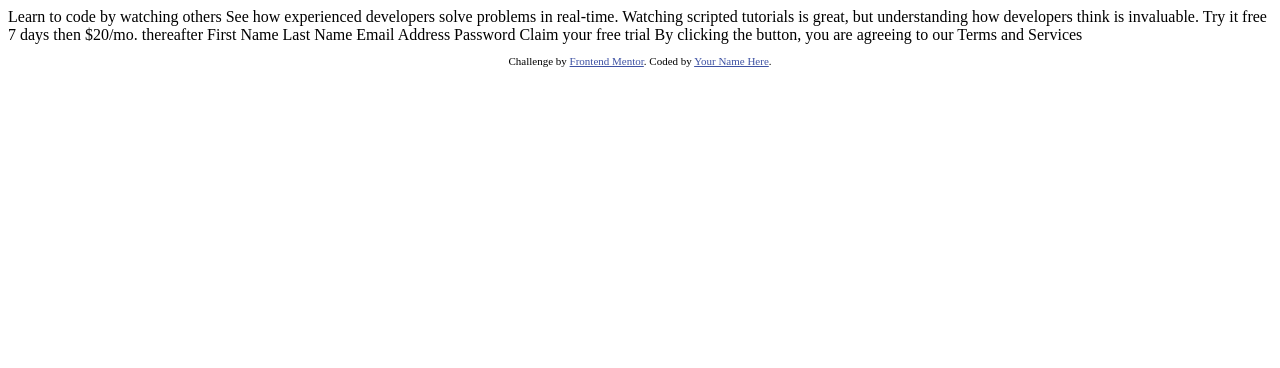
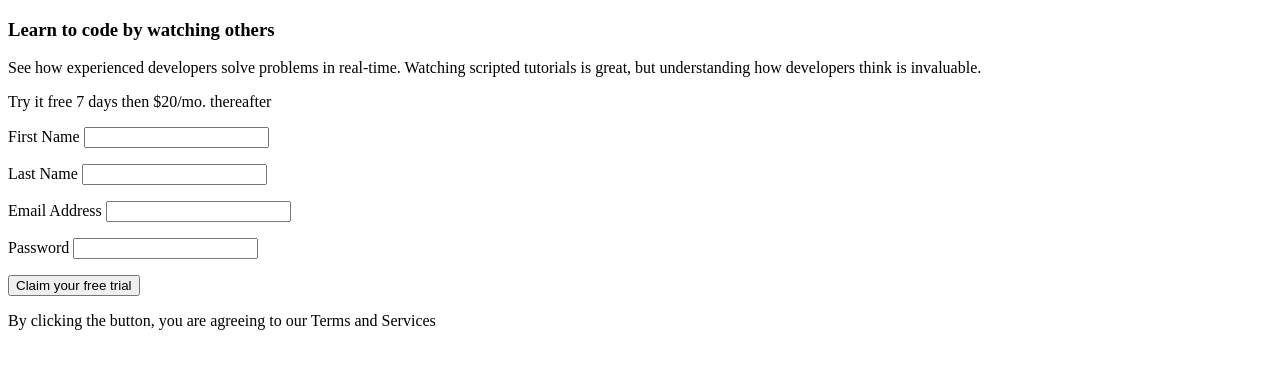
Before and after one commit to Aleclto7/intro-component-with-signup-form-master, a plain HTML site: page index.html in a window 1280 px wide. Drawn offline with Linux system fonts and the light colour scheme.

Commit message:
HTML Layout

```diff
--- a/index.html
+++ b/index.html
@@ -2,41 +2,62 @@
 <html lang="en">
 <head>
   <meta charset="UTF-8">
-  <meta name="viewport" content="width=device-width, initial-scale=1.0"> <!-- displays site properly based on user's device -->
-
+  <meta name="viewport" content="width=device-width, initial-scale=1.0">
   <link rel="icon" type="image/png" sizes="32x32" href="./images/favicon-32x32.png">
-
   <title>Frontend Mentor | Intro component with sign up form</title>
-
-  <!-- Feel free to remove these styles or customise in your own stylesheet 👍 -->
-  <style>
-    .attribution { font-size: 11px; text-align: center; }
-    .attribution a { color: hsl(228, 45%, 44%); }
-  </style>
 </head>
 <body>
+  <main>
 
-  Learn to code by watching others
+    <!-- Left Section -->
+    <section class="section__description">
+      <h3 class="description__title">Learn to code by watching others</h3>
+      <p class="description__text">See how experienced developers solve problems in real-time. Watching scripted tutorials is great,
+        but understanding how developers think is invaluable.</p>
+    </section>
 
-  See how experienced developers solve problems in real-time. Watching scripted tutorials is great,
-  but understanding how developers think is invaluable.
-
-  Try it free 7 days then $20/mo. thereafter
-
-  First Name
-  Last Name
-  Email Address
-  Password
-
-  Claim your free trial
-
-  By clicking the button, you are agreeing to our Terms and Services
-
-  <footer>
-    <p class="attribution">
-      Challenge by <a href="https://www.frontendmentor.io?ref=challenge" target="_blank">Frontend Mentor</a>.
-      Coded by <a href="#">Your Name Here</a>.
-    </p>
-  </footer>
+    <!-- Right Section -->
+    <section class="section__info">
+      <!-- promotion box -->
+      <div class="info__promotion">
+        <p class="promotion__text">Try it free 7 days then $20/mo. thereafter</p>
+      </div>
+      <!-- Form -->
+      <div class="info__container">
+        <form class="container__form">
+          <div class="form__field">
+            <label for="" class="field__label">First Name
+              <span class="label__span"></span>
+            </label>
+            <input type="text" required class="field__input">
+            <p class="field__error"></p>
+          </div>
+          <div class="form__field">
+            <label for="" class="field__label">Last Name
+              <span class="label__span"></span>
+            </label>
+            <input type="text" required class="field__input">
+            <p class="field__error"></p>
+          </div>
+          <div class="form__field">
+            <label for="" class="field__label">Email Address
+              <span class="label__span"></span>
+            </label>
+            <input type="email" required class="field__input">
+            <p class="field__error"></p>
+          </div>
+          <div class="form__field">
+            <label for="" class="field__label">Password
+              <span class="label__span"></span>
+            </label>
+            <input type="password" required class="field__input">
+            <p class="field__error"></p>
+          </div>
+          <input type="submit" value="Claim your free trial" class="form__button">
+        </form>
+        <p class="container__Terms">By clicking the button, you are agreeing to our Terms and Services</p>
+      </div>
+    </section>
+  </main>
 </body>
 </html>
```
